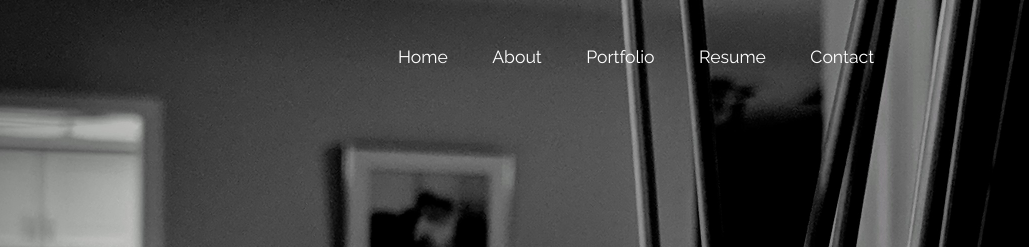
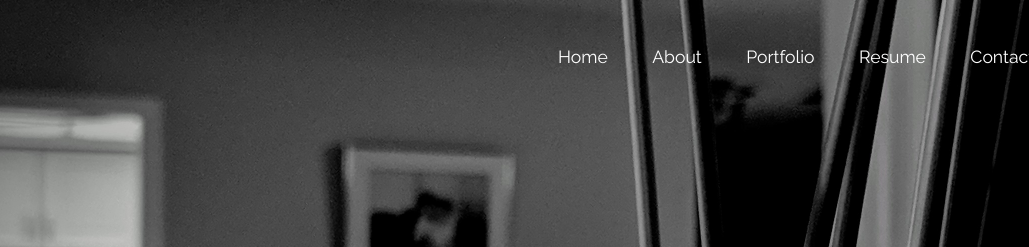
Before and after one commit to JunCLi/personal-website, a plain HTML site: page index.html in a window 1280 px wide. Shown: the top 247 px of the page, 251-1280 px from the left. Drawn offline with Linux system fonts and the light colour scheme.

Commit message:
more nav css fine-turning

```diff
--- a/style.css
+++ b/style.css
@@ -77,7 +77,7 @@ Top Navigation Styling
 */
 
 .top-nav {
-  margin-right: 25%;
+  margin: 0 25%;
 }
 
 /*
```
